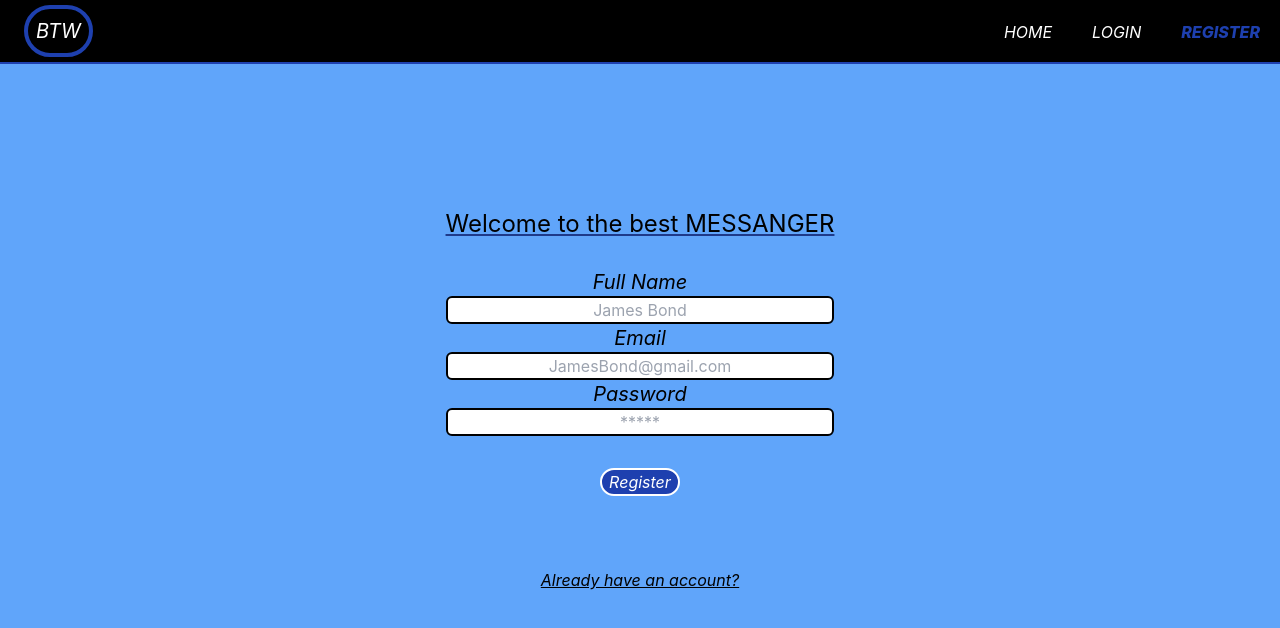
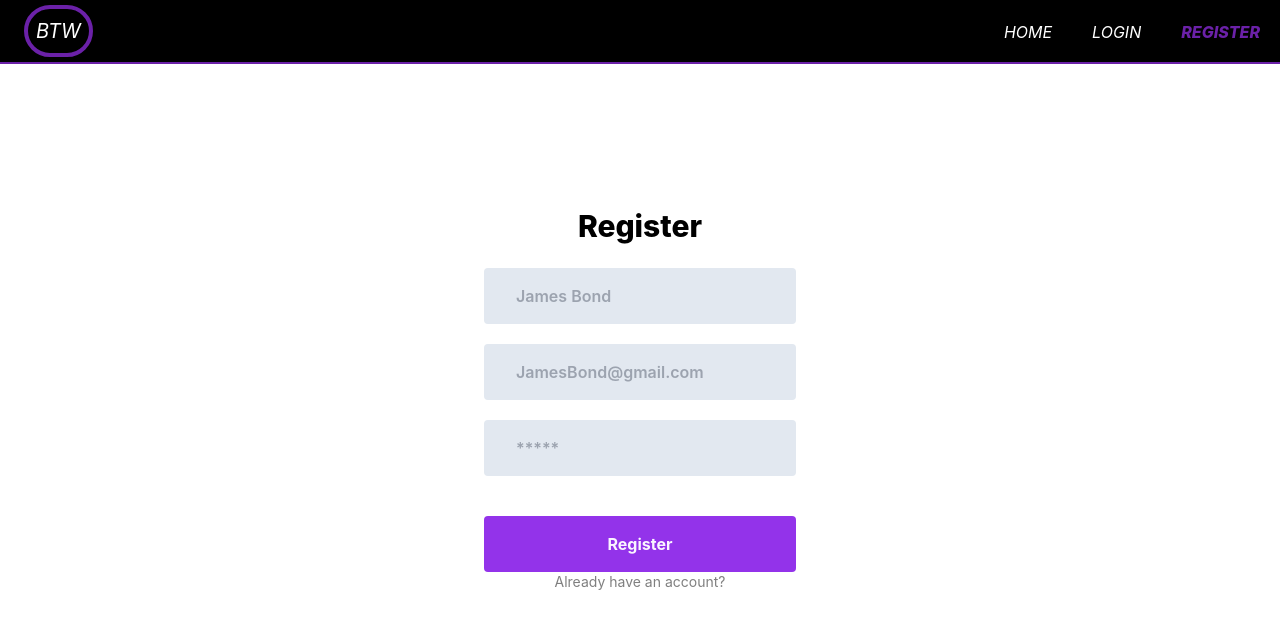
Before and after one commit to noammery/massenger, a React (Create React App) app: page /register in a window 1280 px wide. Shown: the top 628 px of the page. Built offline with nearby package versions, Linux system fonts and the light colour scheme.

Commit message:
better css

```diff
--- a/src/components/Guest.jsx
+++ b/src/components/Guest.jsx
@@ -23,11 +23,11 @@ const Guests = () => {
           type="text"
           onChange={(e) => setEmail(e.target.value)}
           placeholder="temporary name"
-          className="w-44 mb-4 border-black border-2 bg-white/25 text-center rounded-lg"
+          className="w-full py-4 px-8 bg-slate-200 placeholder:font-semibold rounded hover:ring-1 outline-blue-500 text-center"
         />
         <button
           type="submit"
-          className="p-1 border-2 border-blue-900 rounded-lg bg-black text-white italic text-sm w-36 "
+          className="py-4 bg-purple-600 w-full rounded text-blue-50 font-bold hover:bg-purple-700 mt-5"
         >
           JOIN AS A GUEST
         </button>
--- a/src/components/Home.jsx
+++ b/src/components/Home.jsx
@@ -4,18 +4,15 @@ import Guests from "./Guest";
 const Home = () => {
   const user = useSelector((state) => state.user.email);
   return (
-    <div className="h-screen w-screen bg-blue-400 flex justify-center items-center">
+    <div className="h-screen w-screen bg-white flex justify-center items-center">
       <div>
-        <h1 className=" text-sm  text-center  text-white mb-5 font-semibold italic">
-          Welcome to
-        </h1>
-        <h1 className="italic text-3xl font-extrabold underline decoration-4 decoration-blue-900">
-          BETTER THAN WhatsApp
+        <h1 className="text-center text-3xl  font-extrabold mb-6 text-purple-500 ">
+          BTW
         </h1>
         <p className="text-center text-xs text-black/70 mt-5">
-          online self - learning BOT
+          Online massenger and a self-learning bot!
         </p>
-        <p className="text-center text-xs text-black/70 ">Noam Mery</p>
+        <p className="text-center text-xs text-black/70 ">By Noam Mery</p>
         {!user && <Guests />}
       </div>
     </div>
--- a/src/components/Loading.jsx
+++ b/src/components/Loading.jsx
@@ -3,7 +3,7 @@ const Loading = () => {
     <div role="status">
       <svg
         aria-hidden="true"
-        className="mr-2 w-8 h-8 text-gray-200 animate-spin dark:text-gray-600 fill-blue-600"
+        className="mr-2 w-8 h-8 text-gray-200 animate-spin dark:text-gray-600 fill-purple-600"
         viewBox="0 0 100 101"
         fill="none"
         xmlns="http://www.w3.org/2000/svg"
--- a/src/components/Login.jsx
+++ b/src/components/Login.jsx
@@ -19,37 +19,35 @@ const Login = () => {
       .then((res) => dispatch(login(res.data.email)) && navigate("/chat"));
   };
   return (
-    <div className="h-screen w-screen bg-blue-400 flex justify-center items-center">
+    <div className="h-screen w-screen bg-white flex justify-center items-center">
       <form onSubmit={HandleLogin} className="text-center">
-        <h1 className="text-2xl underline decoration-blue-900 mb-7">Login</h1>
+        <h1 className="text-center text-3xl  font-extrabold mb-6">Login</h1>
         <div className="flex flex-col">
-          <label className="text-black italic text-xl">Email</label>
           <input
             placeholder="email@example.com"
             type="text"
             onChange={(e) => setEmail(e.target.value)}
-            className="border-black border-2 text-center text-blue-900 rounded-md "
+            className="w-full py-4 px-8 bg-slate-200 placeholder:font-semibold rounded hover:ring-1 outline-purple-500 mb-5"
           />
         </div>
         <div className="flex flex-col">
-          <label className="text-black italic text-xl">password</label>
           <input
             placeholder="****"
-            className="border-black border-2 text-center text-blue-900 rounded-md "
+            className="w-full py-4 px-8 bg-slate-200 placeholder:font-semibold rounded hover:ring-1 outline-purple-500 "
             type="password"
             onChange={(e) => setPassword(e.target.value)}
           />
         </div>
         <button
           type="submit"
-          className="cursor-pointer border-2 border-white rounded-2xl text-white w-20 bg-blue-800 hover:bg-black hover:text-red-500 hover:border-red-500 duration-500 italic  mt-8 hover:scale-110 mb-10"
+          className="py-4 bg-purple-600 w-full rounded text-purple-50 font-bold hover:bg-purple-700 mt-5"
         >
           Login!
         </button>
         <br></br>
         <Link
           to="/register"
-          className="text-black italic underline decoration-black"
+          className="text-sm text-black/50 hover:text-purple-900"
         >
           Dont have an account?
         </Link>
--- a/src/components/Navbar.jsx
+++ b/src/components/Navbar.jsx
@@ -12,11 +12,11 @@ const Navbar = () => {
     navigate("/");
   };
   return (
-    <div className="w-screen h-16 bg-black fixed flex justify-between border-b-2 border-b-blue-800">
+    <div className="w-screen h-16 bg-black fixed flex justify-between border-b-2 border-b-purple-800">
       <div className="flex items-center">
         <Link
           to="/"
-          className="text-white ml-6 italic border-blue-800 p-2 rounded-full border-4 text-xl"
+          className="text-white ml-6 italic border-purple-800 p-2 rounded-full border-4 text-xl"
         >
           BTW
         </Link>
@@ -25,12 +25,12 @@ const Navbar = () => {
         {location !== "/" ? (
           <Link
             to="/"
-            className="text-white italic hover:text-blue-800 duration-200 m-5"
+            className="text-white italic hover:text-purple-800 duration-200 m-5"
           >
             HOME
           </Link>
         ) : (
-          <Link to="/" className="text-blue-800 font-extrabold italic  m-5">
+          <Link to="/" className="text-purple-800 font-extrabold italic  m-5">
             HOME
           </Link>
         )}
@@ -40,14 +40,14 @@ const Navbar = () => {
             {location !== "/login" ? (
               <Link
                 to="/login"
-                className="text-white italic hover:text-blue-800 duration-200 m-5"
+                className="text-white italic hover:text-purple-800 duration-200 m-5"
               >
                 LOGIN
               </Link>
             ) : (
               <Link
                 to="/login"
-                className="text-blue-800 font-extrabold italic   m-5"
+                className="text-purple-800 font-extrabold italic   m-5"
               >
                 LOGIN
               </Link>
@@ -55,14 +55,14 @@ const Navbar = () => {
             {location !== "/register" ? (
               <Link
                 to="/register"
-                className="text-white italic hover:text-blue-800 duration-200 m-5"
+                className="text-white italic hover:text-purple-800 duration-200 m-5"
               >
                 REGISTER
               </Link>
             ) : (
               <Link
                 to="/register"
-                className="text-blue-800 font-extrabold italic  m-5"
+                className="text-purple-800 font-extrabold italic  m-5"
               >
                 REGISTER
               </Link>
@@ -71,14 +71,14 @@ const Navbar = () => {
         ) : location !== "/chat" ? (
           <Link
             to="/chat"
-            className="text-white italic hover:text-blue-800 duration-200 m-5"
+            className="text-white italic hover:text-purple-800 duration-200 m-5"
           >
             CHAT
           </Link>
         ) : (
           <Link
             to="/chat"
-            className="text-blue-800 font-extrabold italic   m-5"
+            className="text-purple-800 font-extrabold italic   m-5"
           >
             CHAT
           </Link>
@@ -86,7 +86,7 @@ const Navbar = () => {
         {user && (
           <button
             onClick={() => dispatch(logoutUser)}
-            className="text-white italic  duration-200 m-5 hover:text-blue-800"
+            className="text-white italic  duration-200 m-5 hover:text-purple-800"
           >
             LOGOUT
           </button>
--- a/src/components/Register.jsx
+++ b/src/components/Register.jsx
@@ -41,26 +41,23 @@ const Register = () => {
       `${process.env.REACT_APP_SECERET_NAME_BACKENDURL}/user/register`,
       user
     );
-    res.data && navigate("login");
+    res.data && navigate("/");
   };
 
   return (
-    <div className="flex justify-center align-middle items-center h-screen bg-blue-400">
+    <div className="flex justify-center align-middle items-center h-screen bg-white">
       <div className=" h-96 flex flex-col justify-between text-center">
         <form
           onSubmit={handleSubmit(OnSubmit)}
           className="flex flex-col h-64 justify-between"
         >
-          <h1 className="text-2xl underline decoration-blue-900 mb-7">
-            Welcome to the best MESSANGER
+          <h1 className="text-center text-3xl  font-extrabold mb-6">
+            Register
           </h1>
           <div className="flex flex-col">
-            <label htmlFor="" className="text-black italic text-xl">
-              Full Name
-            </label>
             <input
               placeholder="James Bond"
-              className="border-black border-2 text-center text-blue-900 rounded-md "
+              className="w-full py-4 px-8 bg-slate-200 placeholder:font-semibold rounded hover:ring-1 outline-purple-500 mb-5"
               type="text"
               {...register("fullName")}
               onChange={(e) => setFullName(e.target.value)}
@@ -72,12 +69,9 @@ const Register = () => {
             )}
           </div>
           <div className="flex flex-col">
-            <label htmlFor="" className="text-black italic text-xl">
-              Email
-            </label>
             <input
               placeholder="JamesBond@gmail.com"
-              className="border-black border-2 text-center text-blue-900 rounded-md "
+              className="w-full py-4 px-8 bg-slate-200 placeholder:font-semibold rounded hover:ring-1 outline-purple-500 mb-5"
               type="email"
               {...register("email")}
               onChange={(e) => setEmail(e.target.value)}
@@ -90,12 +84,9 @@ const Register = () => {
             )}
           </div>
           <div className="flex flex-col">
-            <label htmlFor="" className="text-black italic text-xl">
-              Password
-            </label>
             <input
               placeholder="*****"
-              className="border-black border-2 text-center text-blue-900 rounded-md "
+              className="w-full py-4 px-8 bg-slate-200 placeholder:font-semibold rounded hover:ring-1 outline-purple-500 mb-5"
               type="password"
               {...register("password")}
               onChange={(e) => setPassword(e.target.value)}
@@ -110,7 +101,7 @@ const Register = () => {
             <button
               type="submit"
               disabled={!isValid}
-              className="cursor-pointer border-2 border-white rounded-2xl text-white w-20 bg-blue-800 hover:bg-black hover:text-red-500 hover:border-red-500 duration-500 italic  mt-8 hover:scale-110"
+              className="py-4 bg-purple-600 w-full rounded text-purple-50 font-bold hover:bg-purple-700 mt-5"
             >
               Register
             </button>
@@ -118,7 +109,7 @@ const Register = () => {
         </form>
         <Link
           to="/login"
-          className="text-black italic underline decoration-black"
+          className="text-sm text-black/50 hover:text-purple-900"
         >
           Already have an account?
         </Link>
--- a/tailwind.config.js
+++ b/tailwind.config.js
@@ -4,7 +4,7 @@ module.exports = {
   theme: {
     extend: {
       spacing: {
-        85: "23rem",
+        100: "29rem",
       },
     },
   },
```
Also changed, not shown: src/components/Chat.jsx (+4 -4 lines), src/components/Message.jsx (+7 -7 lines).
